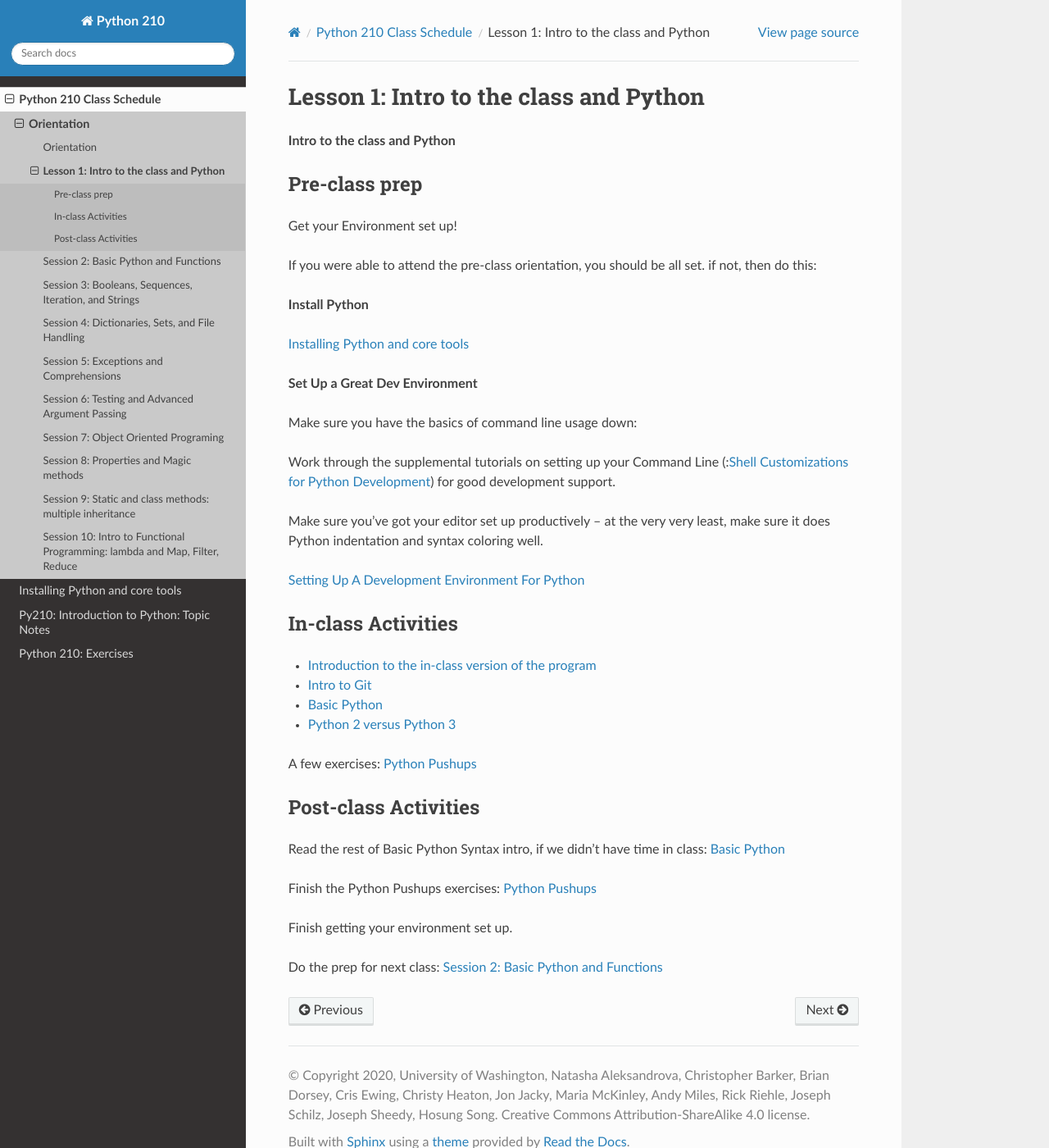
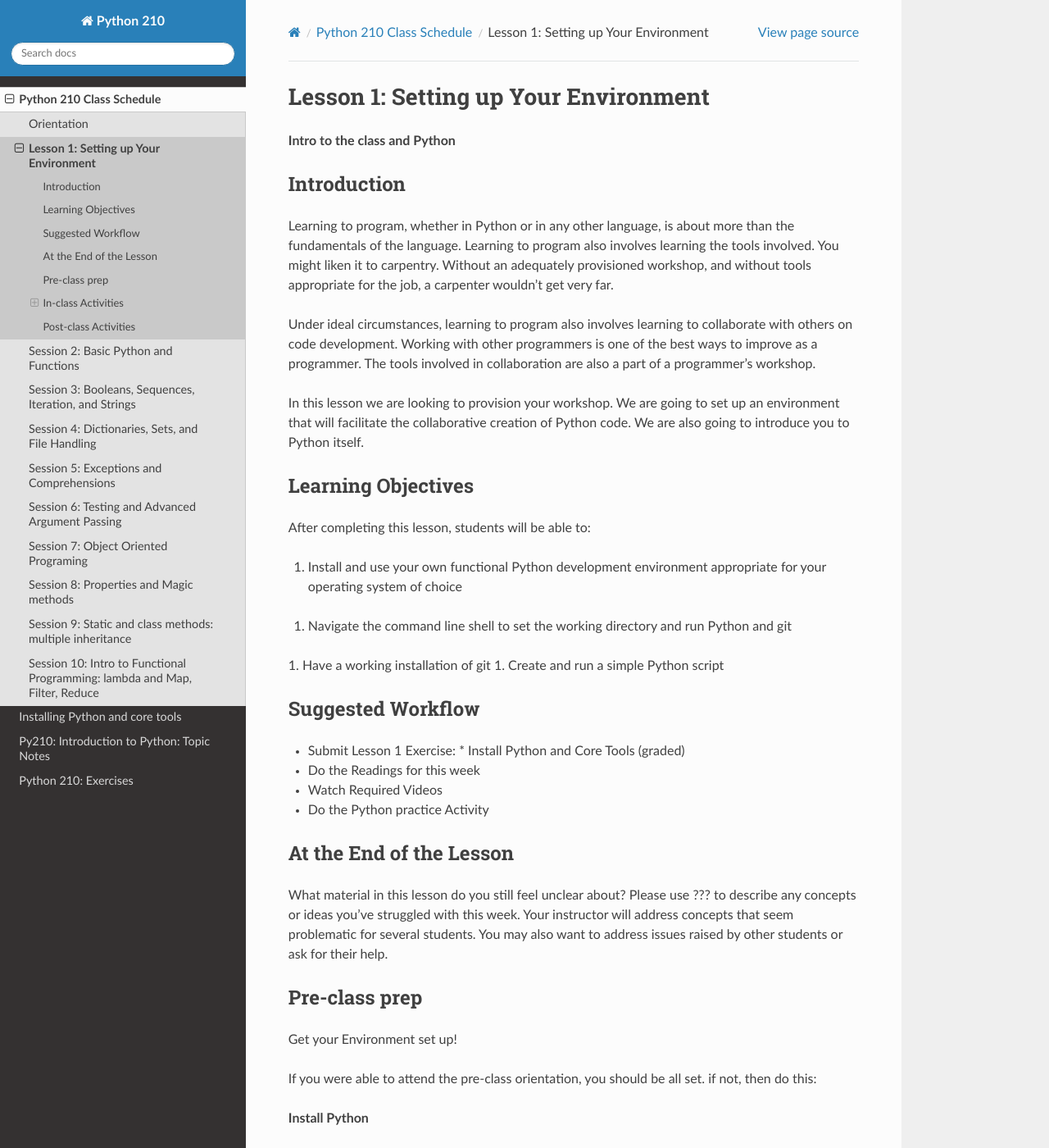
Before and after one commit to UWPCE-PythonCert/ProgrammingInPython, a Sphinx documentation site: the page built from source/class_schedule/lesson01.rst, in a window 1280 px wide and 1400 px high. Shown: the whole window at 82% size. Built offline with Sphinx 7.4.7 and the Read the Docs theme 2.0.0, drawn with Linux system fonts in a browser that asks for light colours; pages that are not in the unit, such as notebooks, are missing from menus.

Commit message:
remove extranious header

```diff
--- a/source/class_schedule/index.rst
+++ b/source/class_schedule/index.rst
@@ -2,9 +2,6 @@
 #########################
 Python 210 Class Schedule
 #########################
-
-Orientation
-===========
 
 .. toctree::
     :maxdepth: 3
--- a/source/class_schedule/lesson01.rst
+++ b/source/class_schedule/lesson01.rst
@@ -1,10 +1,48 @@
 .. _lesson01:
 
-########################################
-Lesson 1: Intro to the class and Python
-########################################
+#####################################
+Lesson 1: Setting up Your Environment
+#####################################
 
 **Intro to the class and Python**
+
+Introduction
+============
+
+Learning to program, whether in Python or in any other language, is about more than the fundamentals of the language. Learning to program also involves learning the tools involved. You might liken it to carpentry. Without an adequately provisioned workshop, and without tools appropriate for the job, a carpenter wouldn’t get very far.
+
+Under ideal circumstances, learning to program also involves learning to collaborate with others on code development. Working with other programmers is one of the best ways to improve as a programmer. The tools involved in collaboration are also a part of a programmer’s workshop.
+
+In this lesson we are looking to provision your workshop. We are going to set up an environment that will facilitate the collaborative creation of Python code. We are also going to introduce you to Python itself.
+
+Learning Objectives
+===================
+
+After completing this lesson, students will be able to:
+
+1. Install and use your own functional Python development environment appropriate for your operating system of choice
+
+1. Navigate the command line shell to set the working directory and run Python and git
+
+1. Have a working installation of git
+1. Create and run a simple Python script
+
+Suggested Workflow
+==================
+
+* Submit Lesson 1 Exercise:
+  * Install Python and Core Tools (graded)
+
+* Do the Readings for this week
+
+* Watch Required Videos
+
+* Do the Python practice Activity
+
+At the End of the Lesson
+========================
+
+What material in this lesson do you still feel unclear about? Please use ??? to describe any concepts or ideas you've struggled with this week. Your instructor will address concepts that seem problematic for several students. You may also want to address issues raised by other students or ask for their help.
 
 Pre-class prep
 ==============
```
